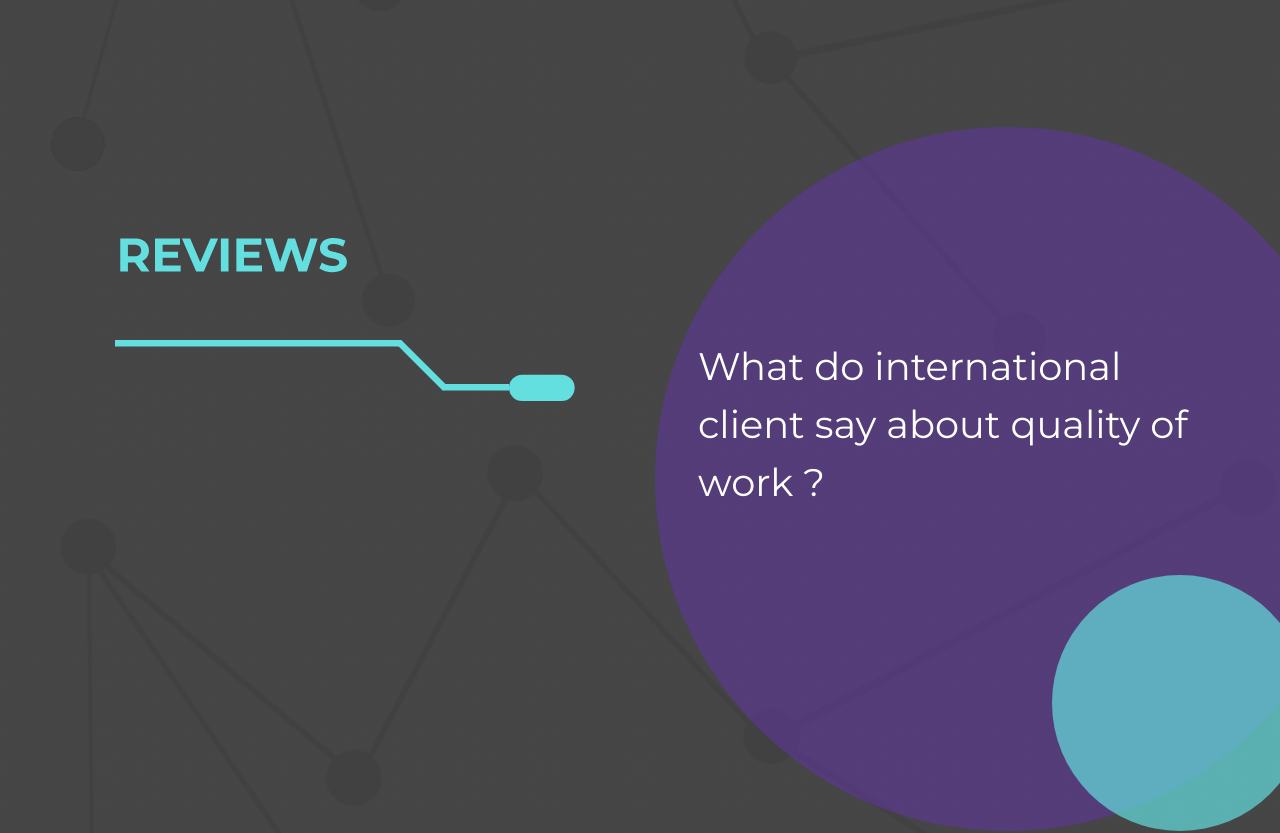
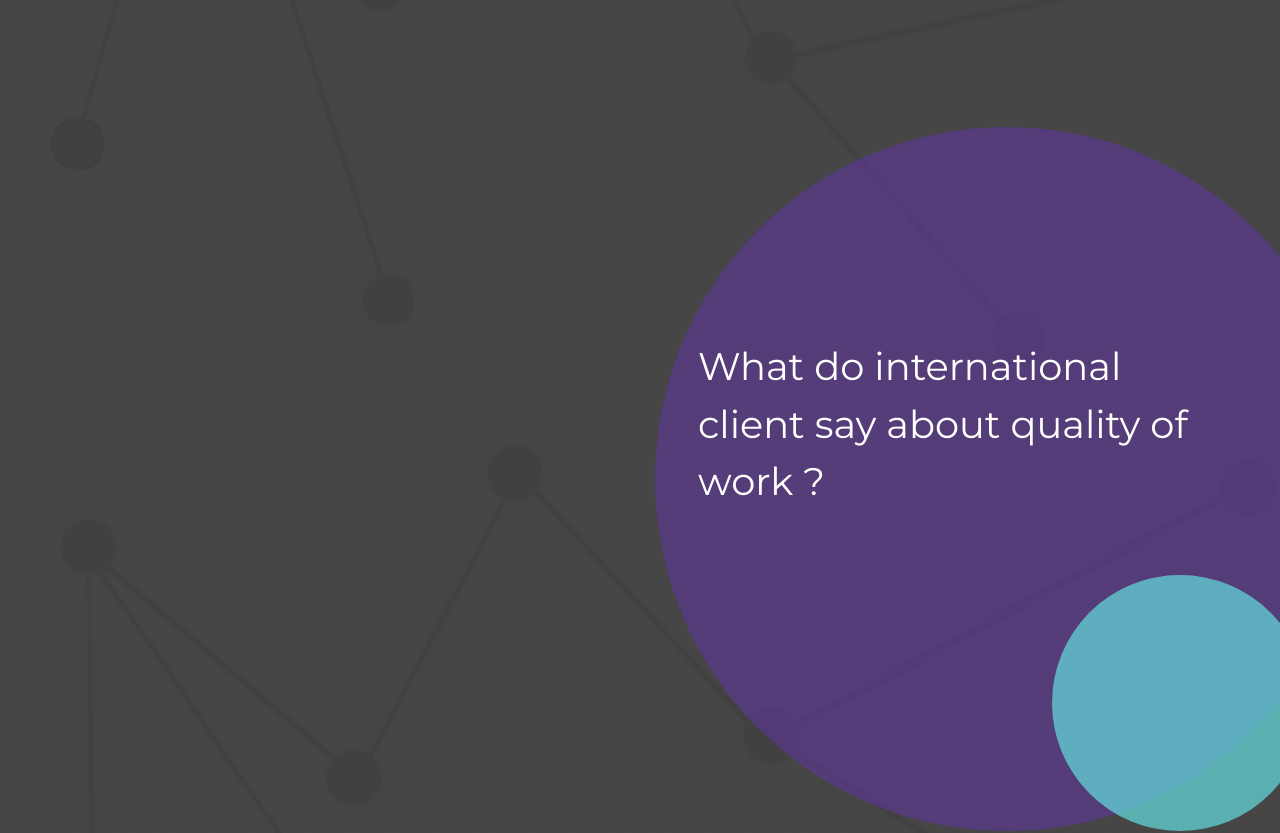
Before and after one commit to FreelancerAnkit/portfolio, a Vue app: page / in a window 1280 px wide. Shown: the part 2140-2973 px from the top of the page. Built offline with nearby package versions, Linux system fonts and the light colour scheme; the HTML template or start-up script is replaced by a standard one.

Commit message:
Animations

```diff
--- a/src/components/Reviews.vue
+++ b/src/components/Reviews.vue
@@ -1,10 +1,10 @@
 <template>
   <div id="div-reviews" class="pt-5 container">
-    <b-row align-h="center" class="pb-5">
-      <b-col class="col-6 pt-5 mt-5 d-md-block d-sm-none d-none">
+    <b-row align-h="center" class="pb-5" >
+      <b-col class="col-6 pt-5 mt-5 d-md-block d-sm-none d-none" data-animation="slideInRight">
         <img src="../assets/reviews.svg" class="hero-title" />
       </b-col>
-      <b-col class="col-6">
+      <b-col class="col-6" data-animation="zoomIn">
         <img src="../assets/hero-circle.svg" class="hero-circle" />
         <img src="../assets/hero-circle-small.svg" class="hero-circle-small" />
         <h5 class="reviews-question pl-2">
@@ -14,7 +14,7 @@
     </b-row>
 
     <b-row>
-      <div class="review-container">
+      <div class="review-container" data-animation="fadeIn" >
         <img src="../assets/reviews-quote.svg" class="reviews-quote" />
         <img src="../assets/reviews/1.png" class="review-content"/>
       </div>
--- a/src/components/Socials.vue
+++ b/src/components/Socials.vue
@@ -1,15 +1,15 @@
 <template>
   <div id="div-connect" class="container">
     <b-row align-h="center">
-      <b-col class="col-6 col-sm-12 col-md-6">
+      <b-col class="col-6 col-sm-12 col-md-6" data-animation="zoomIn">
         <img src="../assets/connect-svg.svg" class="hero-title" />
       </b-col>
-      <b-col class="col-7 col-md-6">
+      <b-col class="col-7 col-md-6" data-animation="zoomIn">
         <img src="../assets/hero-header-connect.svg" class="hero-title" />
       </b-col>
     </b-row>
 
-    <b-row align-h="center" class="mt-5 text-center socials">
+    <b-row align-h="center" class="mt-5 text-center socials" data-animation="slideInUp">
       <b-col class="col-md-4 col-sm-12">
         <img src="../assets/social/linkedin.svg" class="social-icons" />
         <h3 class="mt-3 font-weight-bold	">LinkedIn</h3>
```
